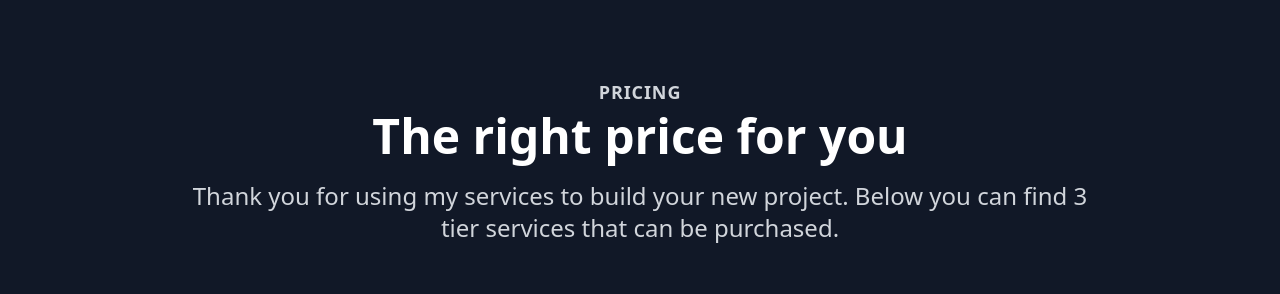
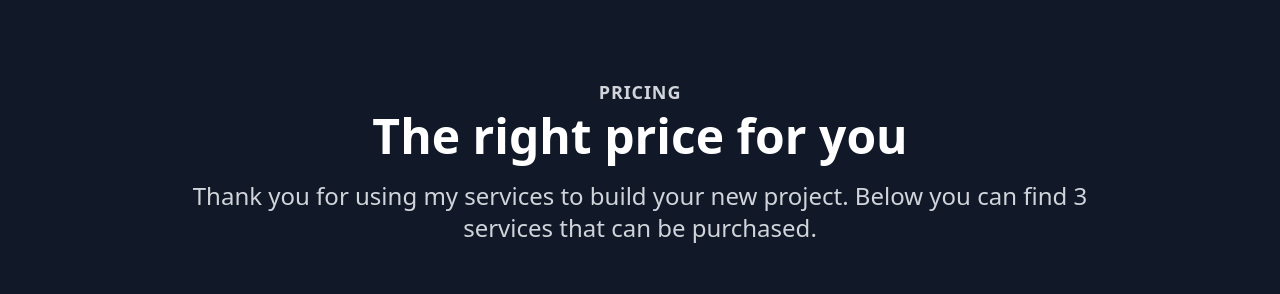
Before and after one commit to mromero1591/pricing, a plain HTML site: page index.html in a window 1280 px wide. Shown: the top 294 px of the page. Drawn offline with nearby package versions, Linux system fonts and the light colour scheme.

Commit message:
removed typo in banner

```diff
--- a/index.html
+++ b/index.html
@@ -21,7 +21,7 @@
           The right price for you
         </p>
         <p class="mt-3 max-w-4xl mx-auto text-xl text-gray-300 sm:mt-5 sm:text-2xl">
-          Thank you for using my services to build your new project. Below you can find 3 tier services that can be purchased.
+          Thank you for using my services to build your new project. Below you can find 3 services that can be purchased.
         </p>
       </div>
     </div>
```
